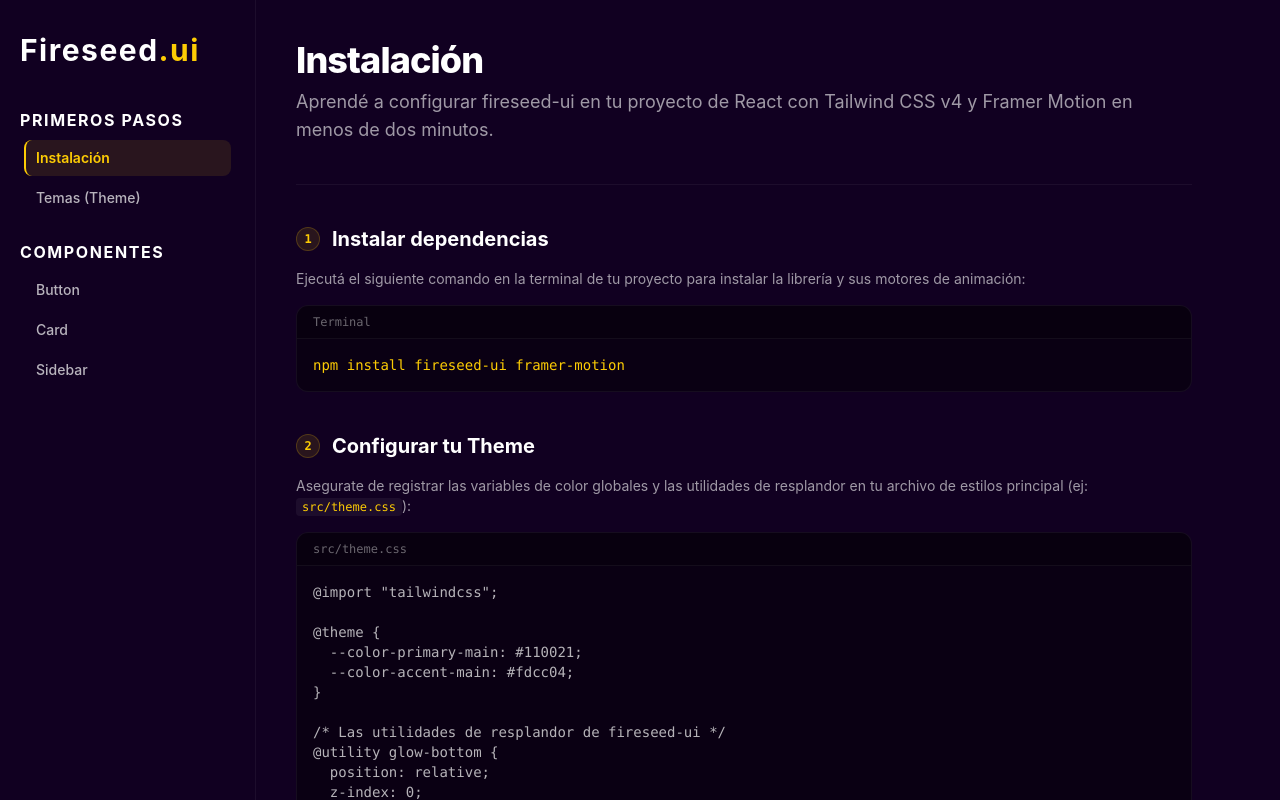
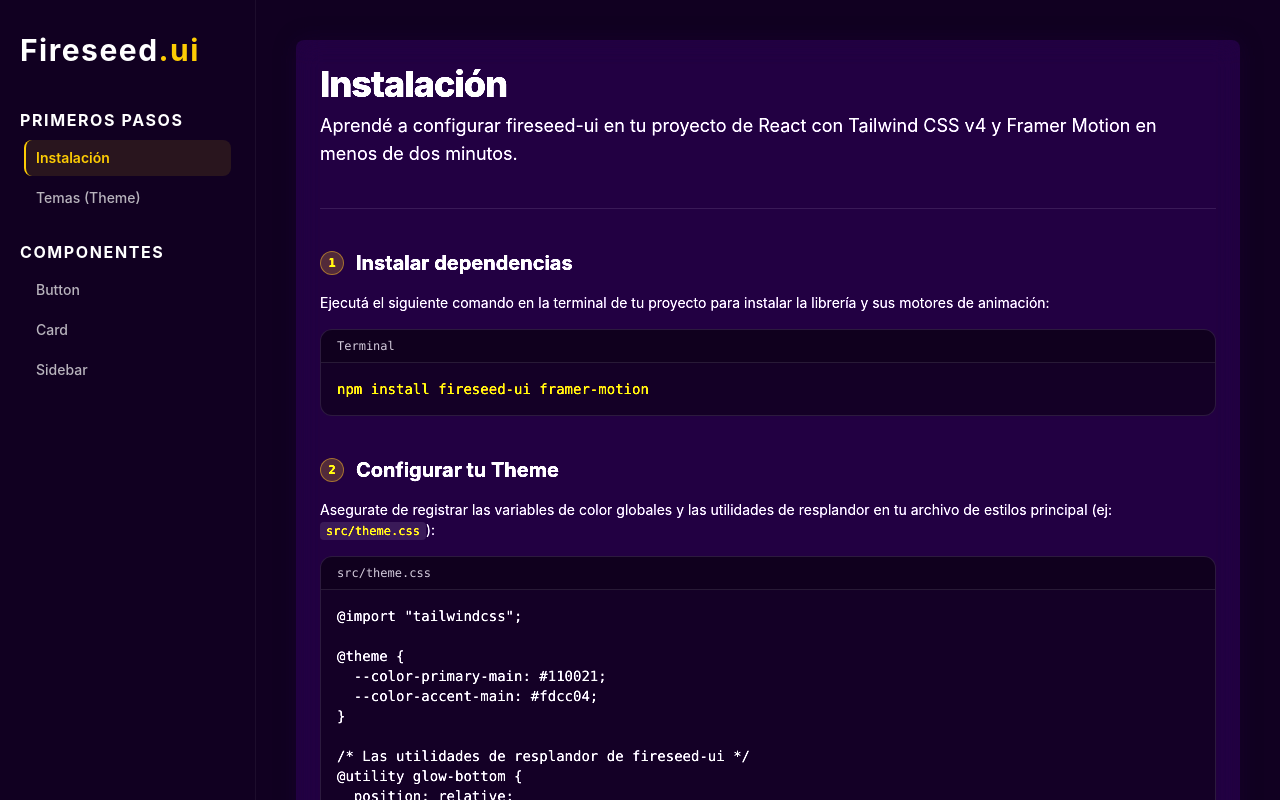
Before and after one commit to Alex7i7o/fireseed-ui, a React (Vite) app: page /docs/installation in a window 1280 px wide. Shown: the top 800 px of the page. Built offline with nearby package versions, Linux system fonts and the light colour scheme.

Commit message:
Componente AnimateIn

```diff
--- /dev/null
+++ b/src/components/AnimateIn/AnimateIn.tsx
@@ -0,0 +1,57 @@
+import { motion } from 'framer-motion';
+import { cn } from '../../utils/cn';
+import {type HTMLMotionProps } from 'framer-motion';
+import { useLocation } from 'react-router-dom';
+
+interface AnimateInProps extends HTMLMotionProps<'div'> {
+  variant?: 'solid' | 'glow' | 'inset';
+  size?: 'sm' | 'md' | 'lg';
+}
+
+export function AnimateIn({
+  children,
+  className,
+  variant = 'solid',
+  size = 'md',
+  ...props
+}: AnimateInProps) {
+
+    const baseStyles = 'rounded-lg'
+
+    const variants = {
+      solid: 'bg-primary-main text-white',
+      glow: ' bg-primary-main brightness-200 border-accent-main/30 text-black glow-md',
+      inset: 'inset-shadow-sm inset-shadow-black/70 bg-primary-main bg-linear-to-t from-white/5 to-white/0 text-white'
+
+    };
+
+    const sizes = {
+      sm: 'p-4 text-sm',
+      md: 'p-6 text-base',
+      lg: 'p-8 text-lg'
+    };
+
+    const location = useLocation();
+
+  const defaultAnimation: HTMLMotionProps<'div'> = {
+      initial: { opacity: 0, y: 12, scale: 0.99 },
+      animate: { opacity: 1, y: 0, scale: 1 },
+      transition: { duration: 0.4, ease: [0.215, 0.610, 0.355, 1.000] }
+  };
+
+
+  return (
+    <motion.div
+      key={location.pathname}
+      {...defaultAnimation}
+
+      // 4. Combinamos los estilos base, la variante, el tamaño y lo que venga de afuera
+      className= {cn(baseStyles, variants[variant], sizes[size], className, )}
+      {...props}
+    >
+
+    {children}
+
+    </motion.div>
+  );
+}
--- /dev/null
+++ b/src/components/AnimateIn/index.ts
@@ -0,0 +1 @@
+export { AnimateIn } from './AnimateIn';
--- a/src/layouts/DocsLayout.tsx
+++ b/src/layouts/DocsLayout.tsx
@@ -4,6 +4,7 @@
 import { Sidebar, SidebarMenu } from '../components/Sidebar';
 import { docsMenu } from '../doc-router/docsMenu';
 import { motion, AnimatePresence } from 'framer-motion';
+import { AnimateIn } from '../components/AnimateIn';
 
 export function DocsLayout({ children }: { children: React.ReactNode }) {
   const location = useLocation();
@@ -89,7 +90,9 @@
 
         {/* CONTENIDO CENTRAL (Se adapta solo cambiando paddings) */}
         <main className="flex-1 p-6 md:p-10 overflow-y-auto">
-          {children}
+          <AnimateIn variant="glow">
+            {children}
+          </AnimateIn>
         </main>
 
       </div>
```
